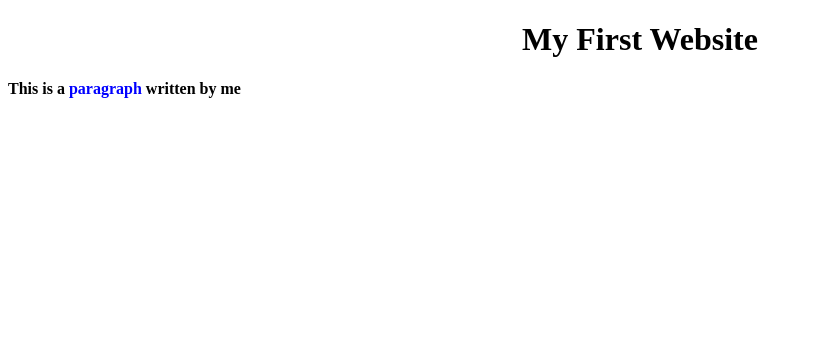
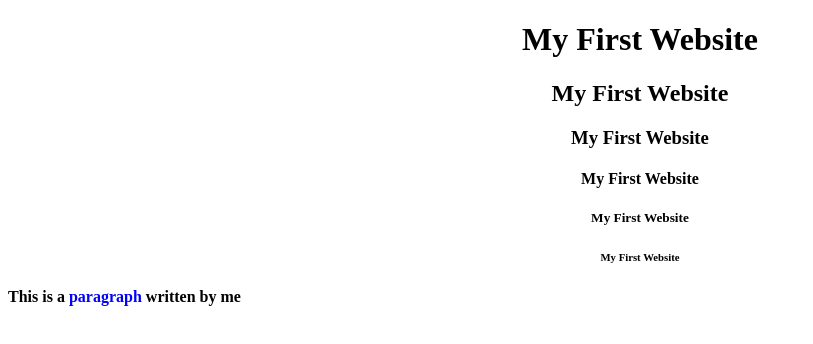
Before and after one commit to Rohith16-45/demo, a plain HTML site: page index.html in a window 1280 px wide. Shown: the whole page, without its empty margins (0-813 px from the left). Drawn offline with Linux system fonts and the light colour scheme.

Commit message:
some feature

```diff
--- a/index.html
+++ b/index.html
@@ -7,6 +7,11 @@
 </head>
 <body>
     <h1 style="text-align: center;">My First Website</h1>
+    <h2 style="text-align: center;">My First Website</h2>
+    <h3 style="text-align: center;">My First Website</h3>
+    <h4 style="text-align: center;">My First Website</h4>
+    <h5 style="text-align: center;">My First Website</h5>
+    <h6 style="text-align: center;">My First Website</h6>
     <p><b>This is a <span style="color: blue;">paragraph</span> written by me</b></p>
 
 </body>
```
